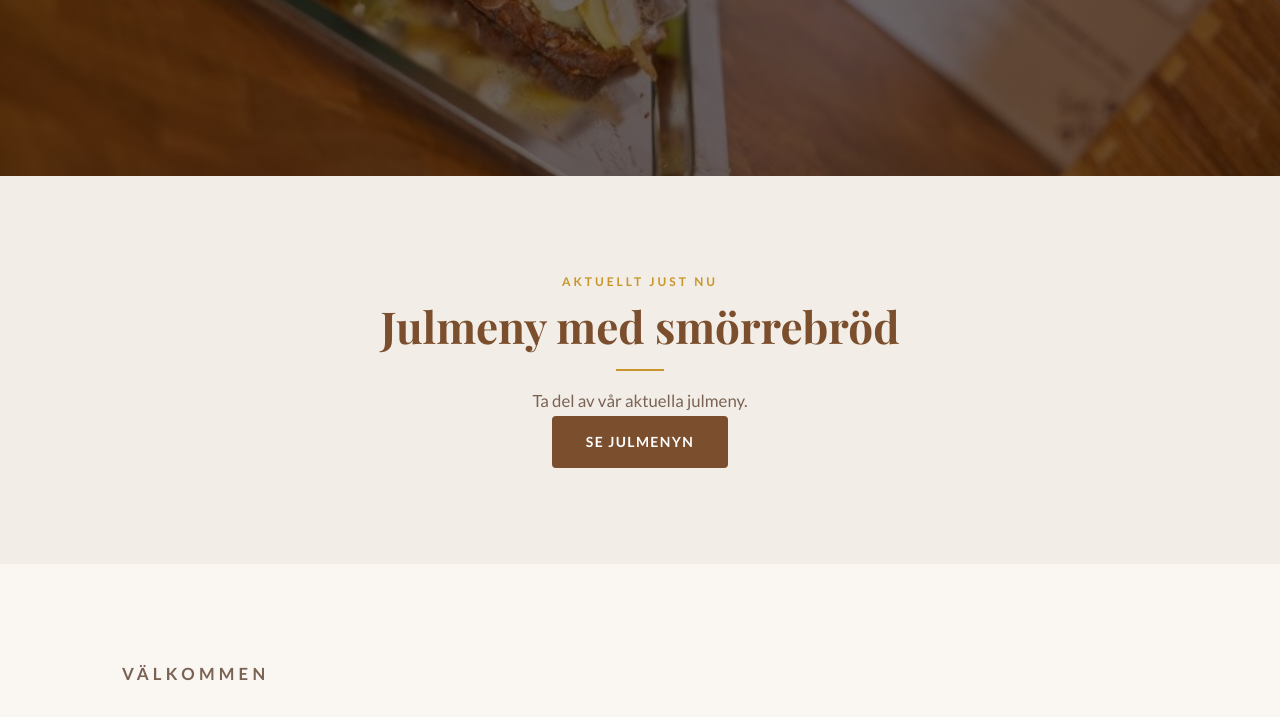
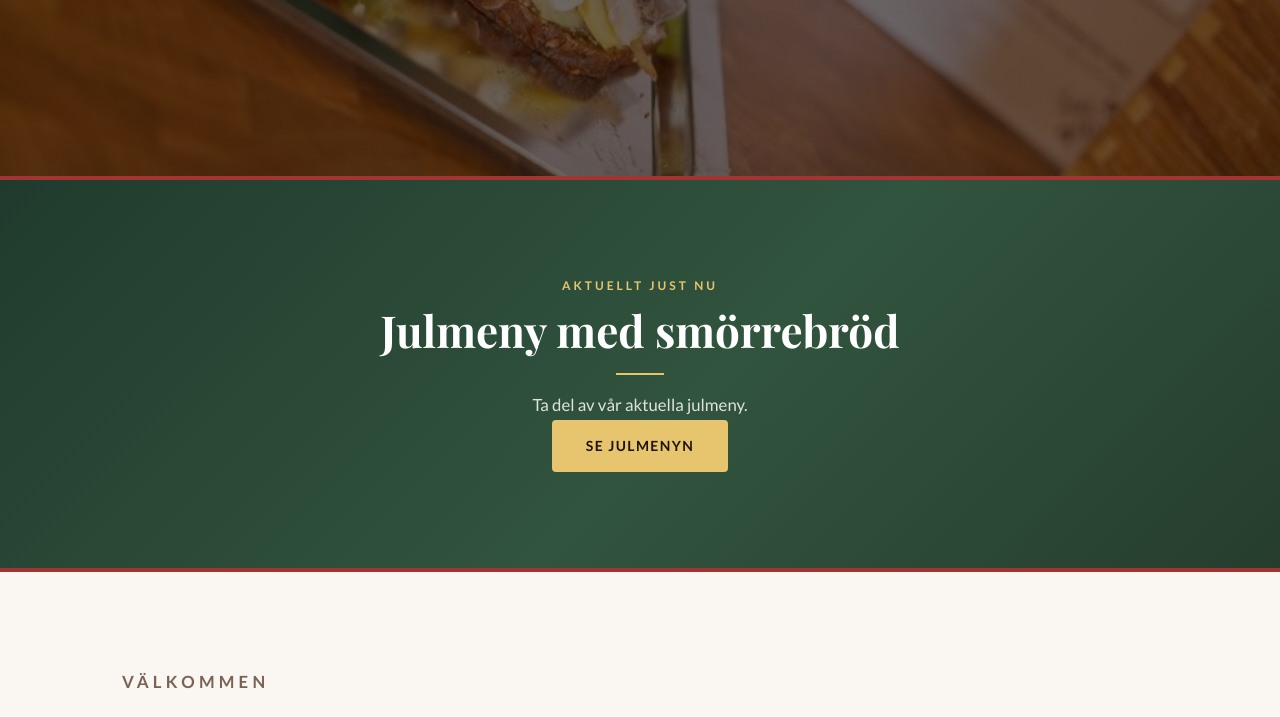
Before and after one commit to Serecat/lillsyrran, a plain HTML site: page index.html in a window 1280 px wide. Shown: the part 624-1341 px from the top of the page. Drawn offline with nearby package versions, Linux system fonts and the light colour scheme; a web font is replaced by a local one.

Commit message:
Make homepage Aktuellt announcement stand out
Co-authored-by: Copilot <223556219+Copilot@users.noreply.github.com>

Co-authored-by: copilot-swe-agent[bot] <198982749+Copilot@users.noreply.github.com>

```diff
--- a/css/style.css
+++ b/css/style.css
@@ -312,8 +312,38 @@ h1, h2, h3, h4 {
   color: var(--color-white);
 }
 
+.christmas-announcement {
+  background: linear-gradient(135deg, #203b2d 0%, #31543e 55%, #263d2e 100%);
+  border-top: 4px solid #a33432;
+  border-bottom: 4px solid #a33432;
+}
+
+.christmas-announcement .section-label {
+  color: #e7c56e;
+}
+
 .christmas-announcement .section-title {
-  color: var(--color-primary);
+  color: var(--color-white);
+}
+
+.christmas-announcement .divider {
+  background: #e7c56e;
+}
+
+.christmas-announcement .section-desc {
+  color: rgba(255, 255, 255, 0.84);
+}
+
+.christmas-announcement .btn-primary {
+  background-color: #e7c56e;
+  border-color: #e7c56e;
+  color: #1e120a;
+}
+
+.christmas-announcement .btn-primary:hover {
+  background-color: #a33432;
+  border-color: #a33432;
+  color: var(--color-white);
 }
 
 .christmas-menu-section {
```
